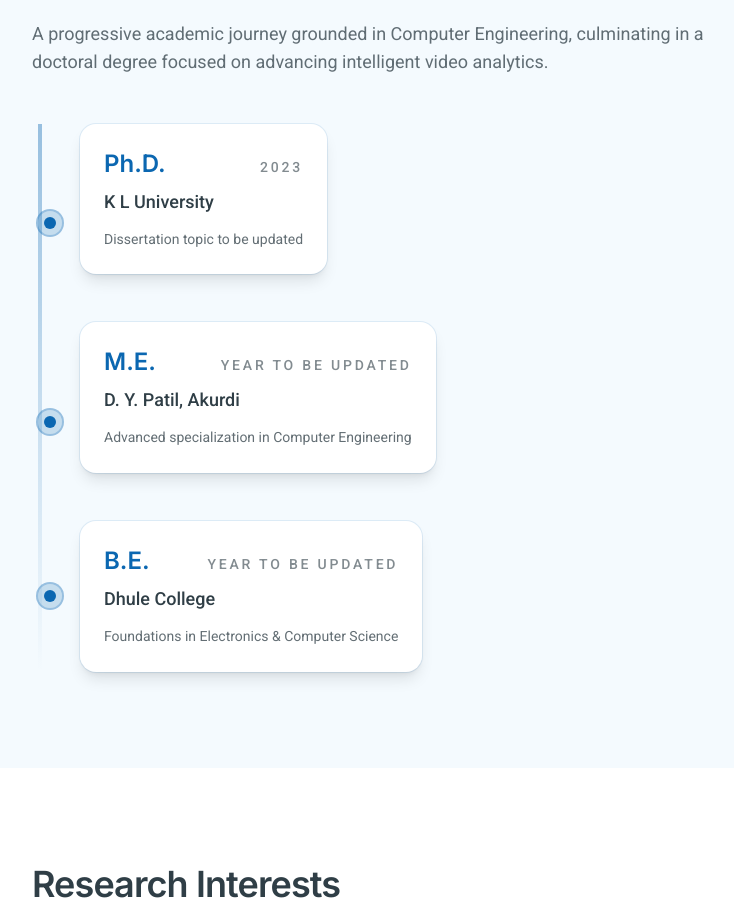
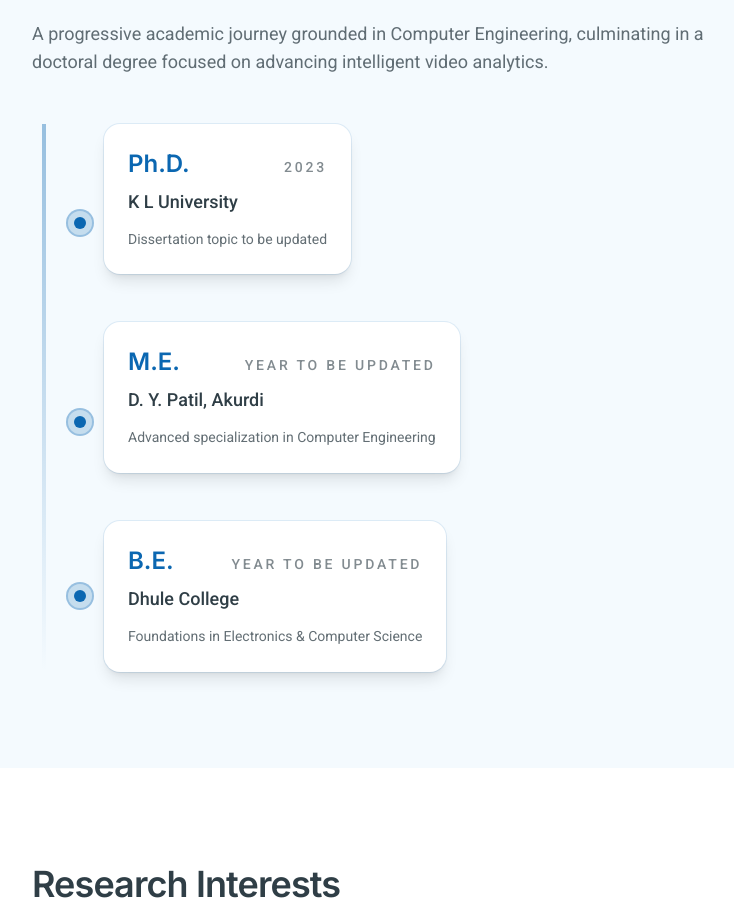
Before and after one commit to DEVESH1676/Portfolio, a React (Vite) app: page / in a window 1280 px wide. Shown: the part 1627-2529 px from the top of the page, without its empty margins (56-790 px from the left). Built offline with nearby package versions, Linux system fonts and the light colour scheme.

Commit message:
Update Education.tsx v3.11

```diff
--- a/client/components/sections/Education.tsx
+++ b/client/components/sections/Education.tsx
@@ -17,21 +17,18 @@ export const EducationSection = () => {
         </div>
 
         {/* Timeline Container */}
-        <div className="relative">
+        <div className="relative flex">
           {/* Vertical Line */}
-          <div
-            className="absolute left-1.5 top-0 bottom-0 w-1 bg-gradient-to-b from-primary/40 to-transparent"
-            aria-hidden
-          />
+          <div className="relative flex-shrink-0 w-6 flex justify-center">
+            <div className="absolute top-0 bottom-0 w-1 bg-gradient-to-b from-primary/40 to-transparent" />
+          </div>
 
           {/* Timeline Entries */}
+          <div className="flex-1">
             {EDUCATION_TIMELINE.map((entry, index) => (
-            <div
-              key={entry.degree}
-              className="relative pb-12 last:pb-0 flex items-start"
-            >
+              <div key={entry.degree} className="relative pb-12 last:pb-0 flex items-start">
                 {/* Dot */}
-              <div className="absolute left-1.5 top-1/2 -translate-y-1/2 flex h-6 w-6 items-center justify-center">
+                <div className="absolute left-3 top-1/2 -translate-y-1/2 flex h-6 w-6 items-center justify-center">
                   <div className="h-6 w-6 rounded-full bg-primary/20 ring-2 ring-primary/40" />
                   <div className="absolute h-3 w-3 rounded-full bg-primary" />
                 </div>
@@ -57,6 +54,7 @@ export const EducationSection = () => {
             ))}
           </div>
         </div>
+      </div>
     </section>
   );
 };
```
Lines whose indentation alone changed are shown as unchanged.
